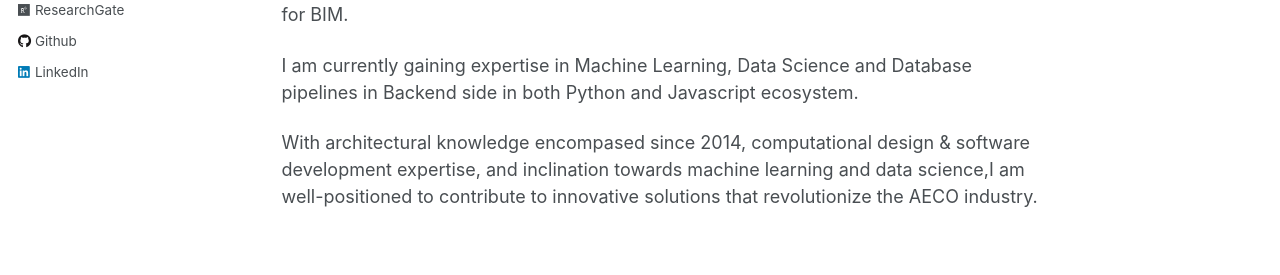
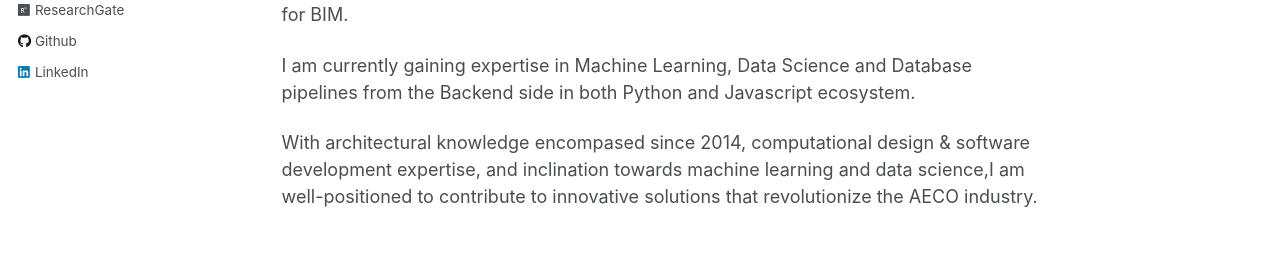
Before and after one commit to InquisitiveAS/InquisitiveAS.github.io, a Jekyll site: the page built from _pages/about.md, in a window 1280 px wide and 1173 px high. Shown: the part 541-816 px from the top of the window. Built offline with Jekyll 4.4.1, drawn with Linux system fonts in a browser that asks for light colours.

Commit message:
Update about.md

```diff
--- a/_pages/about.md
+++ b/_pages/about.md
@@ -15,7 +15,7 @@ Aiming to become an accomplished AEC Machine Learning Engineer focused on Produc
 
 As a AEC Machine Learning Engineer, future work  would address complex AECO dataset problems such as CAD-Large Language Model, Geometry-heavy computing,Point cloud processing, Computer vision, Image processing, DSA implementations and Deep learning for BIM.
 
-I am currently gaining expertise in Machine Learning, Data Science and Database pipelines in Backend side in both Python and Javascript ecosystem.
+I am currently gaining expertise in Machine Learning, Data Science and Database pipelines from the Backend side in both Python and Javascript ecosystem.
 
 With architectural knowledge encompased since 2014, computational design & software development expertise, and inclination towards machine learning and data science,I am well-positioned to contribute to innovative solutions that revolutionize the AECO industry.
 
```
